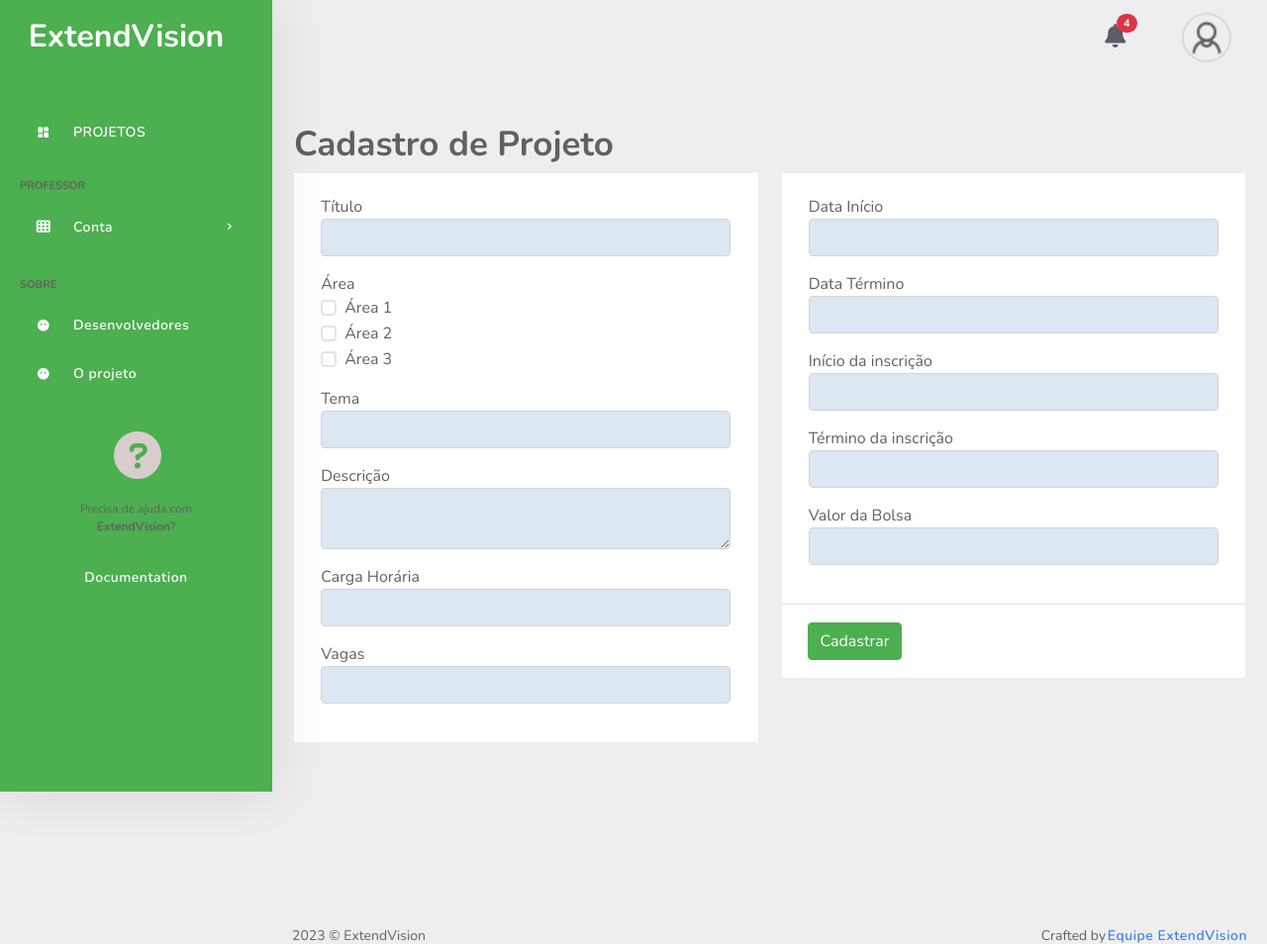
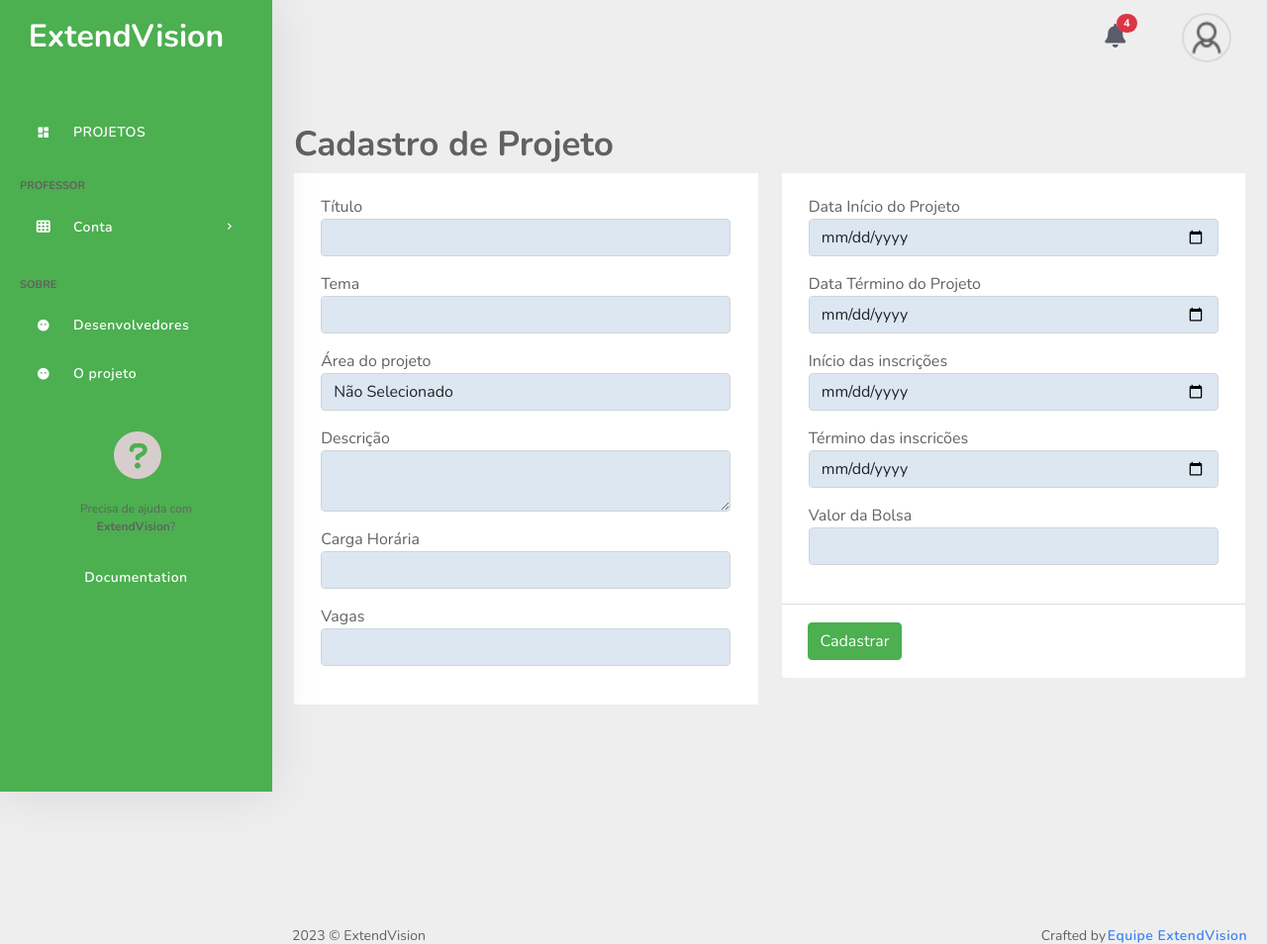
Before and after one commit to liviafort/ExtendVision, a Flask app: page /projects/register in a window 1280 px wide. Shown: the top 954 px of the page at 99% size. Run offline with Flask 3, Linux system fonts and the light colour scheme; data that the repository does not hold is empty; some libraries are stand-ins or nearby versions.

Commit message:
Criação de registro no frontend para o projeto e correção de erros no backend para receber o json e dar create no banco

```diff
--- a/entitys/Register.py
+++ b/entitys/Register.py
@@ -60,6 +60,9 @@ class Register:
         data = response.json()
         self.__data['id_field'] = data['id']
 
+        del self.__data['email']
+        del self.__data['area']
+
         try:
             dados = json.dumps(self.__data)
             print("CRIANDO DADOS PARA INSERIR NO BANCO")
@@ -67,7 +70,7 @@ class Register:
 
             headers = {'Content-Type': 'application/json'}
 
-            response = requests.post("http://127.0.0.1:5000/field/", data=dados, headers=headers)
+            response = requests.post("http://127.0.0.1:5000/project/", data=dados, headers=headers)
             print("RESPONSE DO BD")
             print(response)
 
--- a/static/scripts/project/register.js
+++ b/static/scripts/project/register.js
@@ -1,26 +1,72 @@
-const button_criar_conta = document.getElementById("signup");
+//---------ADICIONANDO OPTION AO SELECT ------------//
+document.addEventListener("DOMContentLoaded", async (e) => {
+  e.preventDefault()
+  let select = document.getElementById("area");
 
-button_criar_conta.addEventListener("click", (e) =>{
+  fetch("http://127.0.0.1:5000/field", {
+      method: 'GET',
+    })
+    .then(response => {
+      if (response.ok) {
+        response.json().then((data) => {
+          data.forEach(function(field) {
+            let option = document.createElement("option");
+            option.value = field.field;
+            option.text = field.field;
+            select.appendChild(option);
+          })
+      })
+    }})
+})
+
+//--------------CRIAÇÃO DE PROJETO ----------------//
+
+const button_register_projeto = document.getElementById("registerProjeto");
+
+button_register_projeto.addEventListener("click", (e) =>{
   e.preventDefault();
 
-  const password = document.getElementById("password").value;
-  const confirmPassword = document.getElementById("confirmPassword").value;
+  let email;
+  const cookies = document.cookie.split(";");
+  for (let i = 0; i < cookies.length; i++) {
+      const cookie = cookies[i].trim();
+      if (cookie.startsWith("email=")) {
+          email = cookie.substring("email=".length);
+          break;
+      }
+  }
 
-  if(password === confirmPassword){
-
-    const selectGender = document.querySelector('#gender');
+  const titulo = document.getElementById("titulo").value;
+  const tema = document.getElementById("tema").value;
+  const selectArea = document.querySelector('#area');
+  const area = selectArea.options[selectArea.selectedIndex].value;
+  const descricao = document.getElementById("descricao").value;
+  const carga = document.getElementById("carga").value;
+  const vagas = document.getElementById("vagas").value;
+  const inicioProjeto = document.getElementById("inicioProjeto").value;
+  const terminoProjeto = document.getElementById("terminoProjeto").value;
+  const inicioInscricao = document.getElementById("inicioInscricao").value;
+  const terminoInscricao = document.getElementById("terminoInscricao").value;
+  const valor = document.getElementById("valor").value;
 
   const jsonRegister = {
-      "email": document.getElementById("email").value,
-      "name": document.getElementById("firstname").value,
-      "password": password,
-      "gender": selectGender.options[selectGender.selectedIndex].value,
-      "registration": document.getElementById("registration").value,
-      "birth": document.getElementById("birth").value,
+    "email": email,
+    "title": titulo,
+    "theme": tema,
+    "area": area,
+    "description": descricao,
+    "workload": parseInt(carga),
+    "available_spots": parseInt(vagas),
+    "begin_date": inicioProjeto,
+    "end_date": terminoProjeto,
+    "register_begin": inicioInscricao,
+    "register_end": terminoInscricao,
+    "scholarship": parseInt(valor)
   }
 
   console.log(jsonRegister)
-    fetch("http://127.0.0.1:5000/user/getregister", {
+
+  fetch("http://127.0.0.1:5000/user/getproject", {
     method: 'POST',
     headers: {
       'Content-Type': 'application/json'
@@ -36,8 +82,8 @@ button_criar_conta.addEventListener("click", (e) =>{
           title: data.works,
           showConfirmButton: false,
           timer: 1500
-          }).then(() =>{
-              window.location = "http://127.0.0.1:5000/"
+        }).then(() => {
+          window.location = "http://127.0.0.1:5000/professor/home"
         })
       })
     }else{
@@ -59,12 +105,5 @@ button_criar_conta.addEventListener("click", (e) =>{
     });
   });
 
-  }else{
-    Swal.fire({
-      icon: "error",
-      title: "Oops...",
-      text: "As senhas não coincidem"
-    });
-  }
 
 });
--- a/templates/projects/register.html
+++ b/templates/projects/register.html
@@ -189,41 +189,26 @@
                           <input id="titulo" type="text" class="form-control" required="">
                         </div>
                         <div class="mb-3">
-                          <label>Área</label>
-                          <div class="form-check">
-                            <div class="checkbox">
-                                <input type="checkbox" class="form-check-input" id="checkbox2">
-                                <label for="checkbox2">Área 1</label>
-                            </div>
-                          </div>
-                          <div class="form-check">
-                            <div class="checkbox">
-                                <input type="checkbox" class="form-check-input" id="checkbox2">
-                                <label for="checkbox2">Área 2</label>
-                            </div>
-                          </div>
-                          <div class="form-check">
-                            <div class="checkbox">
-                                <input type="checkbox" class="form-check-input" id="checkbox2">
-                                <label for="checkbox2">Área 3</label>
-                            </div>
-                          </div>
+                          <label>Tema</label>
+                          <input id="tema" type="text" class="form-control">
                         </div>
-                        <div class="mb-3">
-                          <label>Tema</label>
-                          <input type="email" class="form-control">
+												<div class="mb-3">
+                          <label>Área do projeto</label>
+                          <select id="area" class="form-control" id="area" name="area">
+														<option value="">Não Selecionado</option>
+												</select>
                         </div>
                         <div class="mb-3">
                             <label>Descrição</label>
-                            <textarea class="form-control" required=""></textarea>
+                            <textarea id="descricao" class="form-control" required=""></textarea>
                         </div>
                         <div class="mb-3">
                             <label>Carga Horária</label>
-                            <input type="text" class="form-control" required="">
+                            <input id="carga" type="number" class="form-control" required="">
                         </div>
                         <div class="mb-3">
                             <label>Vagas</label>
-                            <input type="text" class="form-control" required="">
+                            <input id="vagas" type="number" class="form-control" required="">
                         </div>
                       </div>
 
@@ -235,35 +220,35 @@
                     <div class="card-body">
                       <div class="mb-3">
                         <div class="form-group mb-0">
-                            <label>Data Início</label>
-                            <input type="text" class="form-control" required="">
+                            <label>Data Início do Projeto</label>
+                            <input id="inicioProjeto" type="date" class="form-control" required="">
                         </div>
                       </div>
                       <div class="mb-3">
                         <div class="form-group mb-0">
-                            <label>Data Término</label>
-                            <input type="text" class="form-control" required="">
+                            <label>Data Término do Projeto</label>
+                            <input id="terminoProjeto" type="date" class="form-control" required="">
                         </div>
                       </div>
                     <div class="mb-3">
                       <div class="form-group mb-0">
-                        <label>Início da inscrição</label>
-                        <input type="text" class="form-control" required="">
+                        <label>Início das inscrições</label>
+                        <input id="inicioInscricao" type="date" class="form-control" required="">
                       </div>
                     </div>
                     <div class="mb-3">
                       <div class="form-group mb-0">
-                        <label>Término da inscrição</label>
-                        <input type="text" class="form-control" required="">
+                        <label>Término das inscricões</label>
+                        <input id="terminoInscricao" type="date" class="form-control" required="">
                       </div>
                     </div>
                       <div class="mb-3">
                         <label>Valor da Bolsa</label>
-                        <input type="email" class="form-control">
+                        <input id="valor" type="number" class="form-control">
                       </div>
                     </div>
                     <div class="card-footer text-right">
-                      <button class="btn btn-primary">Cadastrar</button>
+                      <button id="registerProjeto" class="btn btn-primary">Cadastrar</button>
                     </div>
                   </form>
                 </div>
@@ -313,6 +298,7 @@
 	<script src="../../static/assets/js/script.js"></script>
 	<script src="../../static/assets/js/custom.js"></script>
 
+	<script src="https://cdn.jsdelivr.net/npm/sweetalert2@11"></script>
 	<script src="{{ url_for('static', filename='scripts/project/register.js') }}"></script>
  </body>
 </html>
```
Lines whose indentation alone changed are shown as unchanged.
